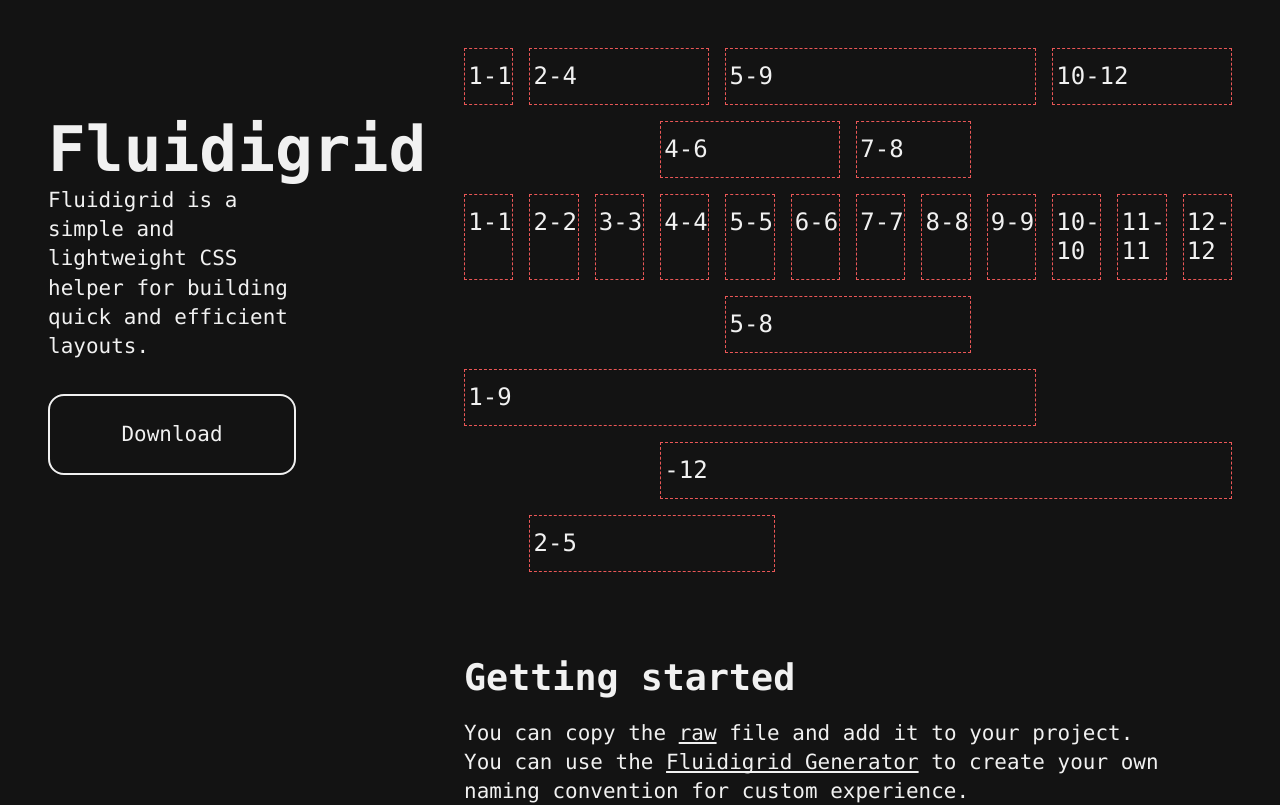
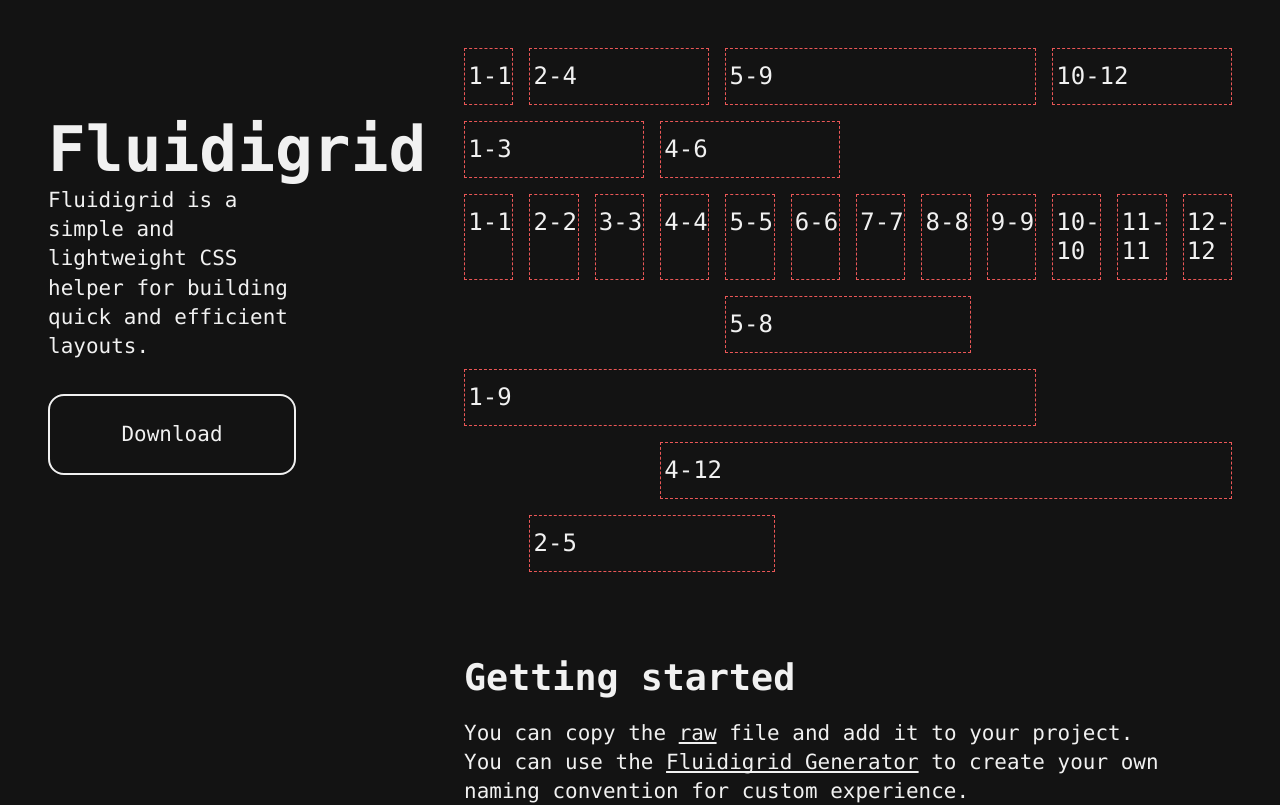
Before and after one commit to boriskirov/fluidigrid-website, a Next.js app: page / in a window 1280 px wide. Shown: the top 805 px of the page. Built offline with nearby package versions, Linux system fonts and the light colour scheme.

Commit message:
fixed hero grid

```diff
--- a/components/example.js
+++ b/components/example.js
@@ -14,11 +14,11 @@
         <div class="cs10 ce12 demo">
           <p>10-12</p>
         </div>
+        <div class="cs1 ce3 demo">
+          <p>1-3</p>
+        </div>
         <div class="cs4 ce6 demo">
           <p>4-6</p>
-        </div>
-        <div class="cs7 ce8 demo">
-          <p>7-8</p>
         </div>
         <div class="cs1 ce1 demo">
           <p>1-1</p>
@@ -63,7 +63,7 @@
           <p>1-9</p>
         </div>
         <div class="cs4 ce12 demo">
-          <p>-12</p>
+          <p>4-12</p>
         </div>
         <div class="cs2 ce5 demo">
           <p>2-5</p>
```
